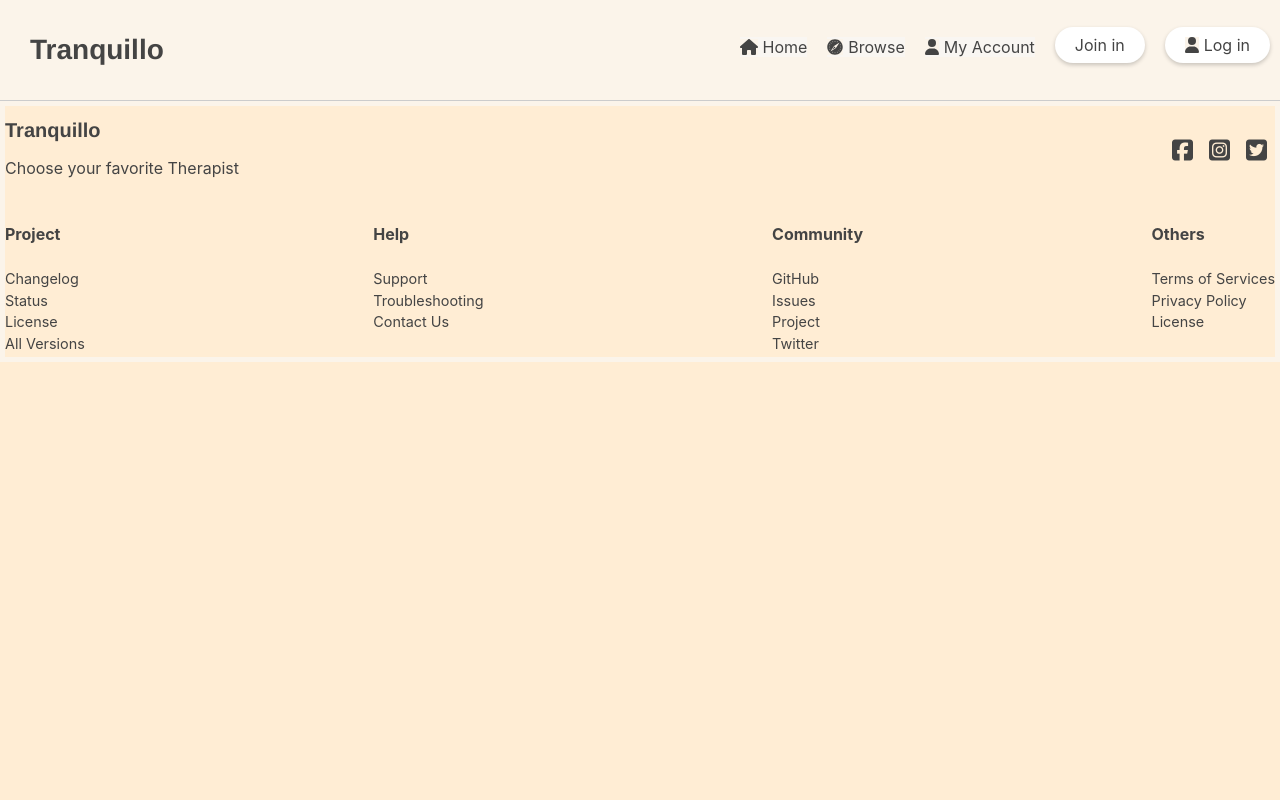
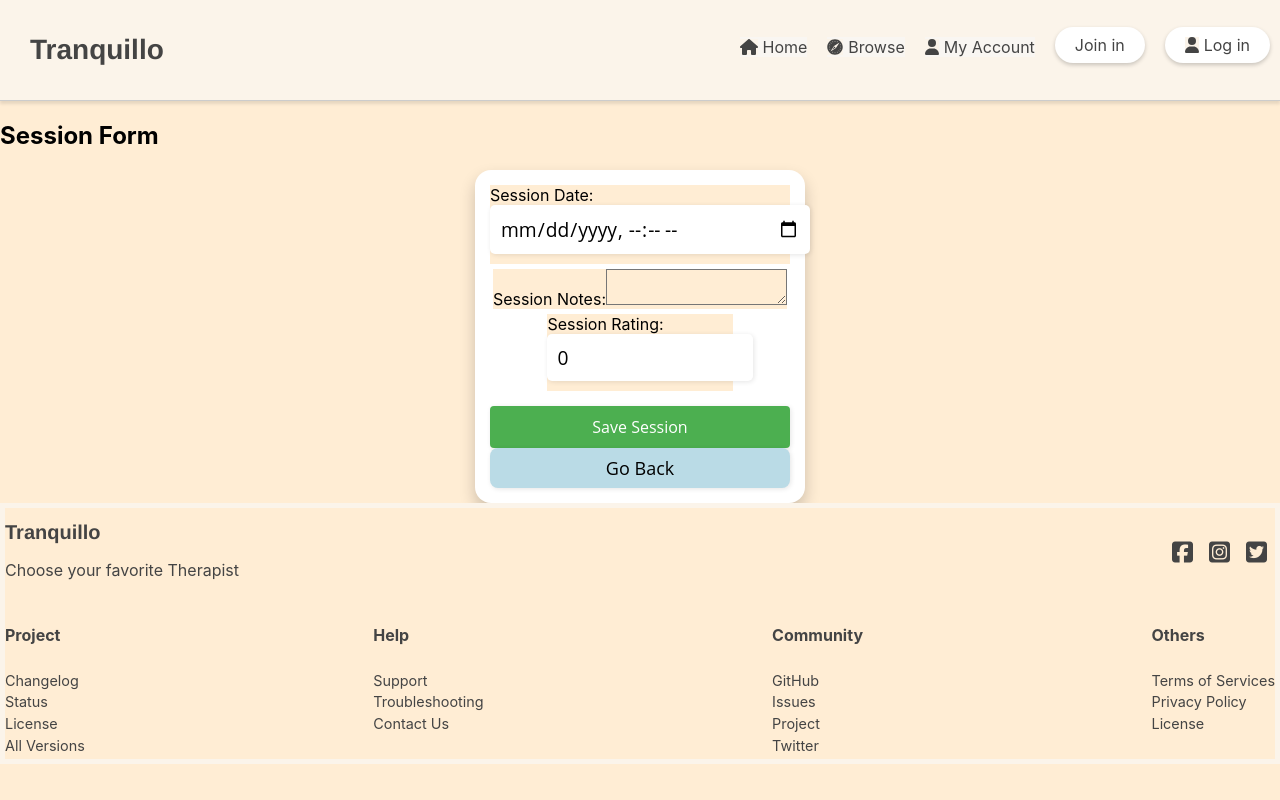
Before and after one commit to altina2801/LabKurs1, a React (Create React App) app in the folder front/: page /profile/1/sessionForm in a window 1280 px wide. Built offline with nearby package versions, Linux system fonts and the light colour scheme; the HTML template or start-up script is replaced by a standard one.

Commit message:
implement user session scheduling

```diff
--- a/front/src/App.css
+++ /dev/null
@@ -1,38 +0,0 @@
-.App {
-  text-align: center;
-}
-
-.App-logo {
-  height: 40vmin;
-  pointer-events: none;
-}
-
-@media (prefers-reduced-motion: no-preference) {
-  .App-logo {
-    animation: App-logo-spin infinite 20s linear;
-  }
-}
-
-.App-header {
-  background-color: #282c34;
-  min-height: 100vh;
-  display: flex;
-  flex-direction: column;
-  align-items: center;
-  justify-content: center;
-  font-size: calc(10px + 2vmin);
-  color: white;
-}
-
-.App-link {
-  color: #61dafb;
-}
-
-@keyframes App-logo-spin {
-  from {
-    transform: rotate(0deg);
-  }
-  to {
-    transform: rotate(360deg);
-  }
-}
--- a/front/src/App.js
+++ b/front/src/App.js
@@ -25,6 +25,7 @@ import TherapistRegister from './components/TherapistRegister';
 import ChatBox from './components/chatbox';
 import UserProfile from './components/userProfile';
 import ProfileEdit from './components/profileedit';
+import SessionForm from './components/sessionForm';
 
 function App() {
   return (
@@ -37,7 +38,7 @@ function App() {
           <Route path="/login" element={<Login />} />
           <Route path="/about" element={<AboutUs />} />
           <Route path="/register" element={<Register />} />
-          <Route path="/userProfile/:id" element={<UserProfile />}/>
+          <Route path="/userProfile/:id" element={<UserProfile />} />
           <Route path="/registerB" element={<RegisterB />} />
           <Route path="/addUser" element={<AddEdit />} />
           <Route path="/update/:id" element={<AddEdit />} />
@@ -53,12 +54,11 @@ function App() {
           <Route path="/sessionB" element={<SessionB />} />
           <Route path="/payment" element={<Payment />} />
           <Route path="/profile/:professionals_id" element={<Profile />} />
+          <Route path="/profile/:professionals_id/sessionForm" element={<SessionForm />} />
           <Route path="/therapistregister" element={<TherapistRegister />} />
           <Route path="/chatbox" element={<ChatBox />} />
           <Route path="/userProfile" element={<UserProfile />} />
           <Route path="/profileedit" element={<ProfileEdit />} />
-
-
         </Routes>
         <Footer />
       </Router>
--- a/front/src/components/chatbox.js
+++ b/front/src/components/chatbox.js
@@ -2,7 +2,7 @@ import React, { useEffect, useRef, useState } from 'react';
 import io from 'socket.io-client';
 import MessageList from './MessageList';
 import MessageForm from './MessageForm';
-import '../css/Chatbox.css';
+import '../css/chatbox.css';
 
 const Chatbox = () => {
   const [messages, setMessages] = useState([]);
--- a/front/src/components/profile.js
+++ b/front/src/components/profile.js
@@ -1,5 +1,5 @@
 import React, { useEffect, useState } from 'react';
-import { useParams } from 'react-router-dom';
+import { useParams, Link } from 'react-router-dom';
 import "../css/profile.css";
 
 const Profile = () => {
@@ -33,6 +33,10 @@ const Profile = () => {
       <p className="profile-info">Resume: {therapist.resume}</p>
       <p className="profile-info">Certifications: {therapist.certifications}</p>
       {/* Render additional information as needed */}
+      <Link to={`/profile/${professionals_id}/sessionForm?professionalId=${professionals_id}`}>
+  Book
+</Link>
+
     </div>
   );
 };
--- /dev/null
+++ b/front/src/components/sessionForm.js
@@ -0,0 +1,88 @@
+import React, { useState, useEffect } from 'react';
+import axios from 'axios';
+import { useNavigate, useParams, useLocation } from 'react-router-dom';
+
+function SessionForm({ userId, appointment_id }) {
+  const { professionals_id } = useParams();
+  const location = useLocation();
+  const [professionalId, setProfessionalId] = useState(null);
+  const [sessionDate, setSessionDate] = useState('');
+  const [sessionNotes, setSessionNotes] = useState('');
+  const [sessionRating, setSessionRating] = useState(0);
+
+  const navigate = useNavigate();
+
+  useEffect(() => {
+    const searchParams = new URLSearchParams(location.search);
+    const paramProfessionalId = searchParams.get('professionalId');
+
+    if (paramProfessionalId) {
+      setProfessionalId(paramProfessionalId);
+    }
+  }, [location.search]);
+
+  const handleSubmit = (e) => {
+    e.preventDefault();
+
+    // Create a new session object
+    const newSession = {
+      professional_id: professionalId,
+      user_id: userId,
+      appointment_id: appointment_id,
+      session_date: sessionDate,
+      session_notes: sessionNotes,
+      session_rating: sessionRating,
+    };
+
+    // Call an API endpoint to save the session to the database
+    // You can use axios or fetch to make the API request
+    // Example using axios:
+    axios
+      .post('http://localhost:5000/api/sessions', newSession)
+      .then((response) => {
+        // Session saved successfully, perform any necessary actions
+        console.log('Session saved:', response.data);
+      })
+      .catch((error) => {
+        console.error('Error saving session:', error);
+      });
+  };
+
+  return (
+    <div>
+      <h2>Session Form</h2>
+      <form onSubmit={handleSubmit}>
+        <label>
+          Session Date:
+          <input
+            type="datetime-local"
+            value={sessionDate}
+            onChange={(e) => setSessionDate(e.target.value)}
+            required
+          />
+        </label>
+        <label>
+          Session Notes:
+          <textarea
+            value={sessionNotes}
+            onChange={(e) => setSessionNotes(e.target.value)}
+          />
+        </label>
+        <label>
+          Session Rating:
+          <input
+            type="number"
+            value={sessionRating}
+            onChange={(e) => setSessionRating(parseInt(e.target.value))}
+            min="0"
+            max="5"
+          />
+        </label>
+        <button type="submit">Save Session</button>
+        <button onClick={() => navigate(-1)}>Go Back</button>
+      </form>
+    </div>
+  );
+}
+
+export default SessionForm;
--- a/front/src/components/userProfile.js
+++ b/front/src/components/userProfile.js
@@ -1,6 +1,7 @@
 import React, { useState, useEffect } from 'react';
 import { useParams } from 'react-router-dom';
 import axios from 'axios';
+import SessionForm from './sessionForm';
 
 function UserProfile() {
   const { id } = useParams();
@@ -28,6 +29,7 @@ function UserProfile() {
       <h2>User Profile</h2>
       <p>Name: {user.name}</p>
       <p>Email: {user.email}</p>
+      <SessionForm userId={user.id} /> {/* Pass the userId as a prop */}
     </div>
   );
 }
```
Also changed, not shown: 1 other file (tests, documents, lock files or other folders).
